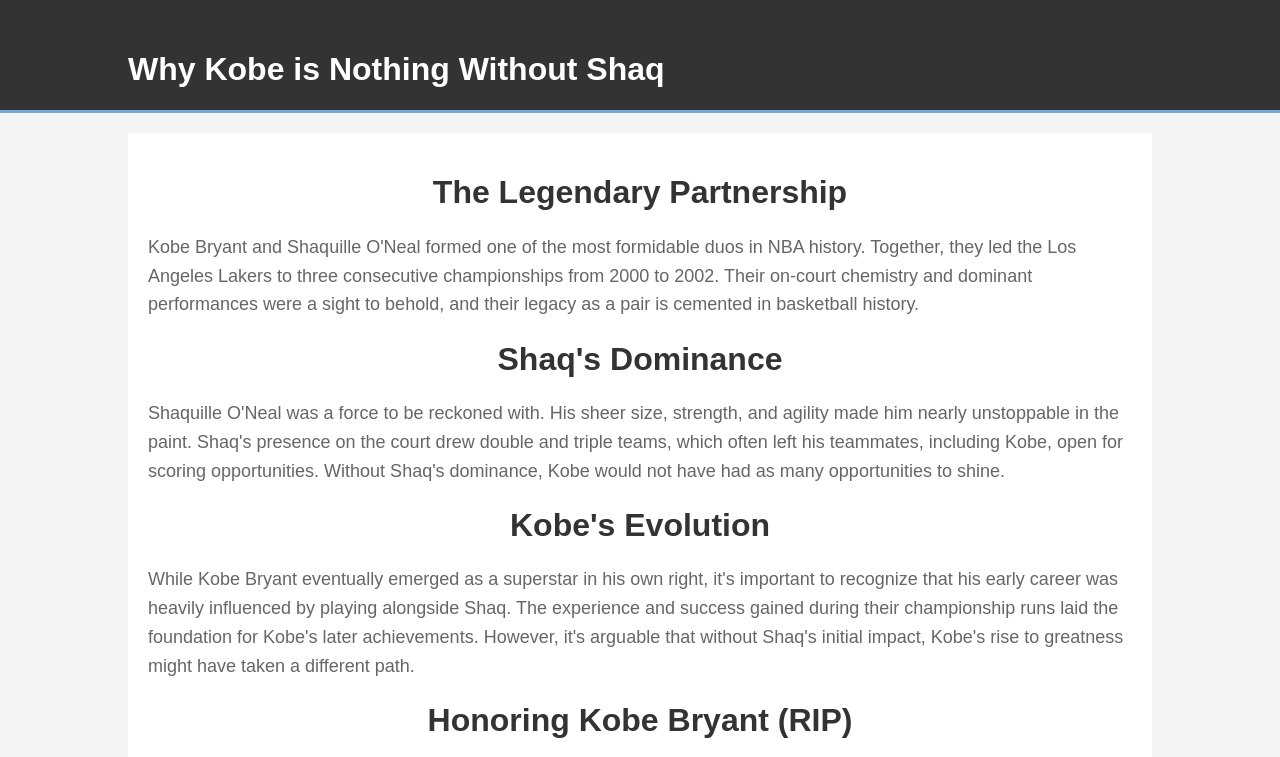
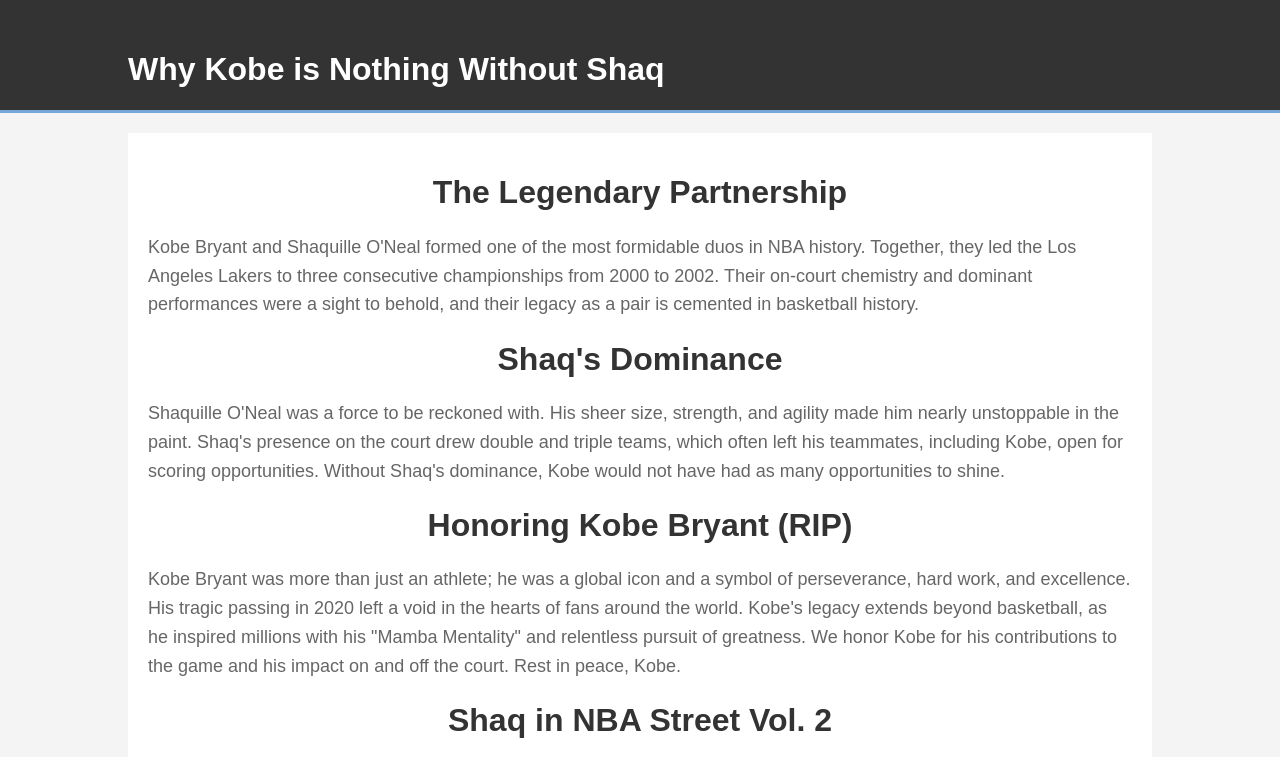
Before and after one commit to zaireali649/luit-red-july-2024-cicd, a plain HTML site: page index.html in a window 1280 px wide. Shown: the top 757 px of the page. Drawn offline with Linux system fonts and the light colour scheme.

Commit message:
Update index.html

```diff
--- a/index.html
+++ b/index.html
@@ -69,10 +69,6 @@
             <p>
                 Shaquille O'Neal was a force to be reckoned with. His sheer size, strength, and agility made him nearly unstoppable in the paint. Shaq's presence on the court drew double and triple teams, which often left his teammates, including Kobe, open for scoring opportunities. Without Shaq's dominance, Kobe would not have had as many opportunities to shine.
             </p>
-            <h1>Kobe's Evolution</h1>
-            <p>
-                While Kobe Bryant eventually emerged as a superstar in his own right, it's important to recognize that his early career was heavily influenced by playing alongside Shaq. The experience and success gained during their championship runs laid the foundation for Kobe's later achievements. However, it's arguable that without Shaq's initial impact, Kobe's rise to greatness might have taken a different path.
-            </p>
             <h1>Honoring Kobe Bryant (RIP)</h1>
             <p>
                 Kobe Bryant was more than just an athlete; he was a global icon and a symbol of perseverance, hard work, and excellence. His tragic passing in 2020 left a void in the hearts of fans around the world. Kobe's legacy extends beyond basketball, as he inspired millions with his "Mamba Mentality" and relentless pursuit of greatness. We honor Kobe for his contributions to the game and his impact on and off the court. Rest in peace, Kobe.
```
